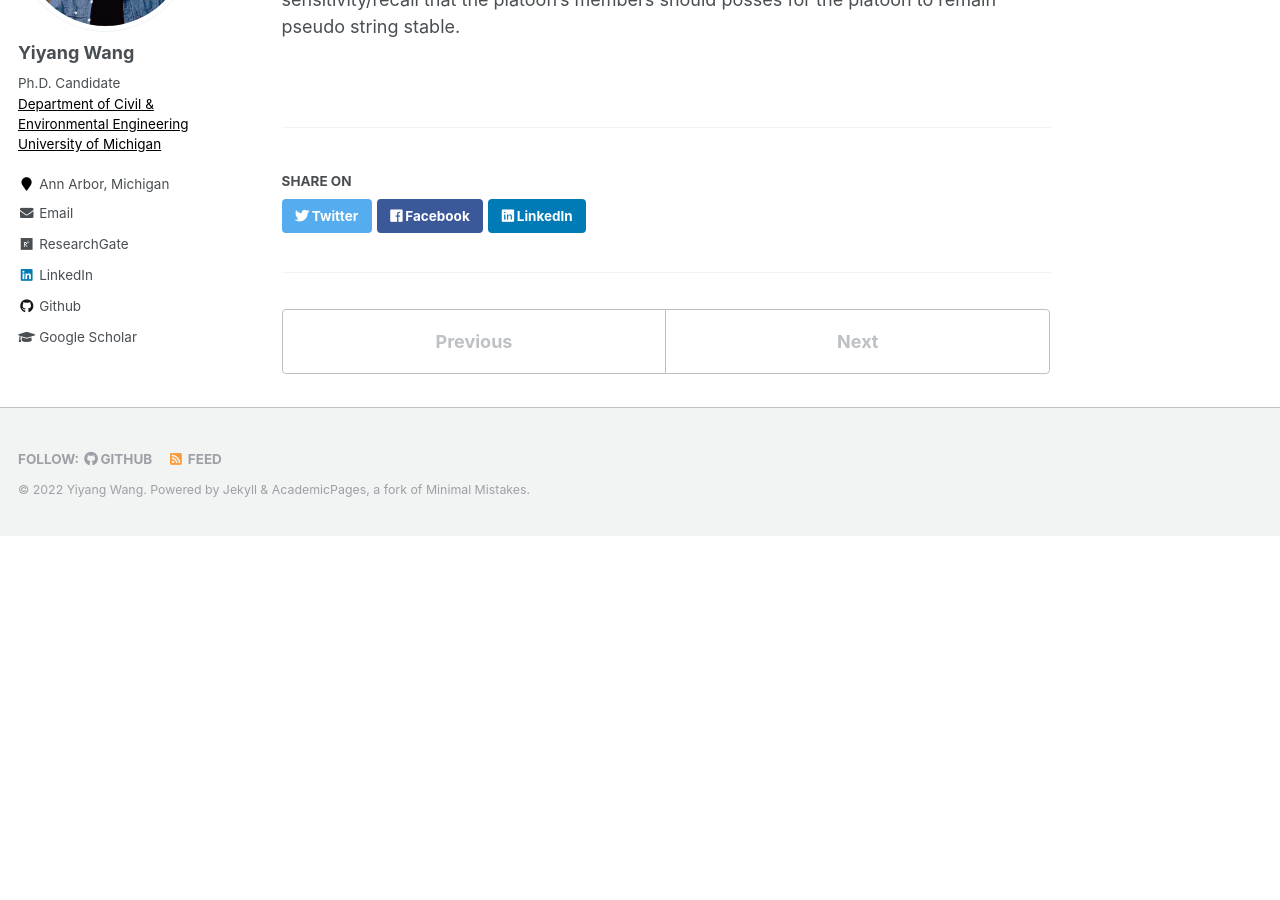
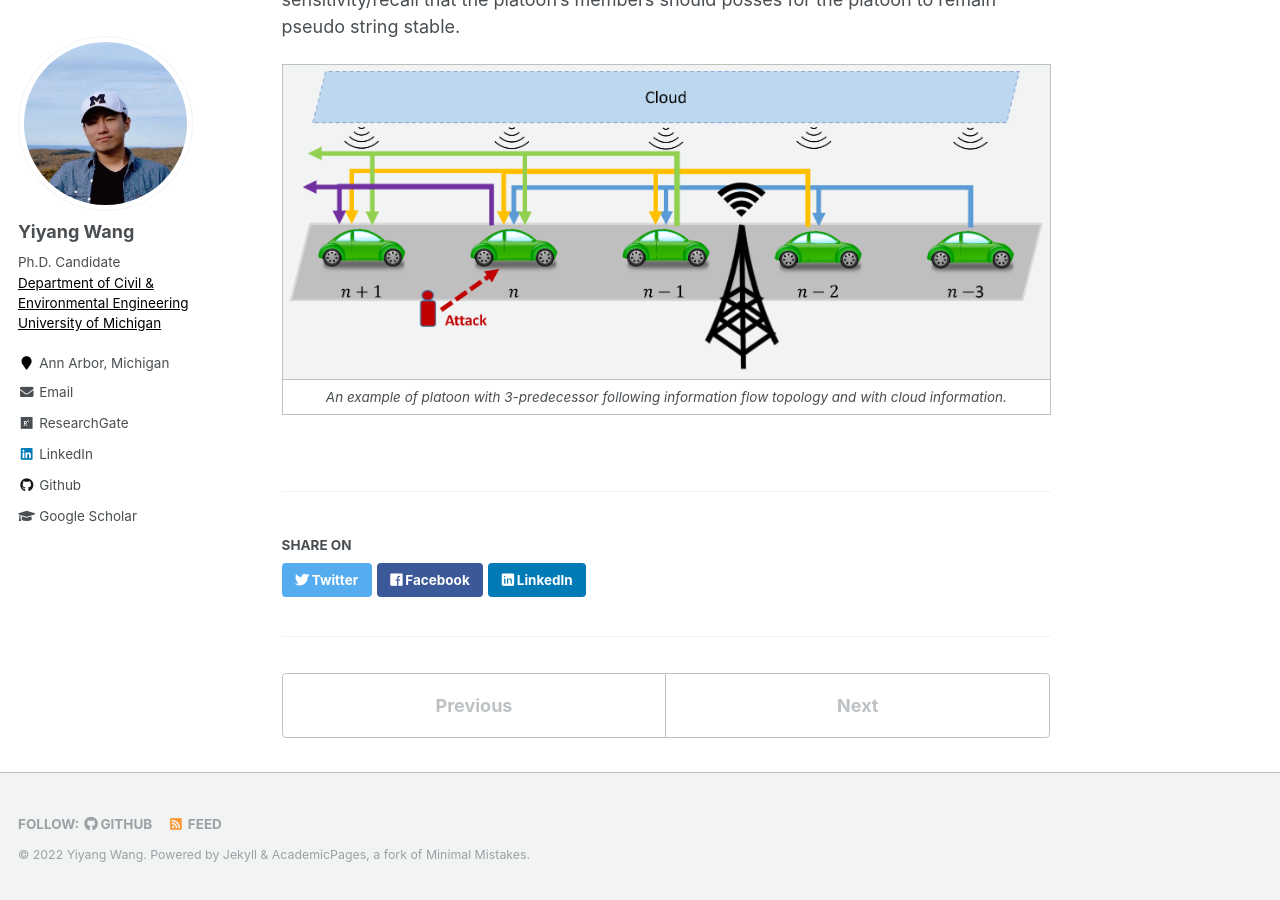
Before and after one commit to yiyangwan/yiyangwan.github.io, a Jekyll site: the page built from _publications/PLATOON.md, in a window 1280 px wide and 900 px high, scrolled down 730 px. Built offline with Jekyll 4.4.1, drawn with Linux system fonts in a browser that asks for light colours; formulas are drawn with MathJax 3; before the commit the page ends 1266 px from its top, so only the background shows below that.

Commit message:
update 08.19

```diff
--- a/_publications/PLATOON.md
+++ b/_publications/PLATOON.md
@@ -15,3 +15,7 @@ venue: 'Working Paper'
 
 ## Abstract
 In this study, we develop a comprehensive framework to model the impact of cyberattacks on safety, security, and head-to-tail stability of connected and automated vehicular platoons. First, we propose a general platoon dynamics model with heterogeneous time delays that may originate from the communication channel and/or vehicle onboard sensors. Based on the proposed dynamics model, we develop an augmented state extended Kalman filter (ASEKF) to smooth the sensor reading, and use it in conjunction with an anomaly detector to detect sensor anomalies. Specifically, we consider two detectors: a parametric detector, the $\chi^2$-detector, and a learning-based detector, the one class support vector machine (OCSVM). We investigate the detection power of all combinations of vehicle dynamics models (EKF and ASEKF) and detectors ($\chi^2$ and OCSVM). Furthermore, we introduce a novel concept in string stability, namely, pseudo string stability, to measure a platoon's string stability under cyberattacks and model uncertainties. We demonstrate the relationship between the pseudo string stability of a platoon and its detection rate, which enables us to identity the critical detection sensitivity/recall that the platoon's members should posses for the platoon to remain pseudo string stable.
+
+| ![](/images/PLATOON.png) |
+|:--:|
+| *An example of platoon with 3-predecessor following information flow topology and with cloud information.* |
```
Also changed, not shown: _publications/BH.md (added, +23 -0 lines), images/BH.png (added).
